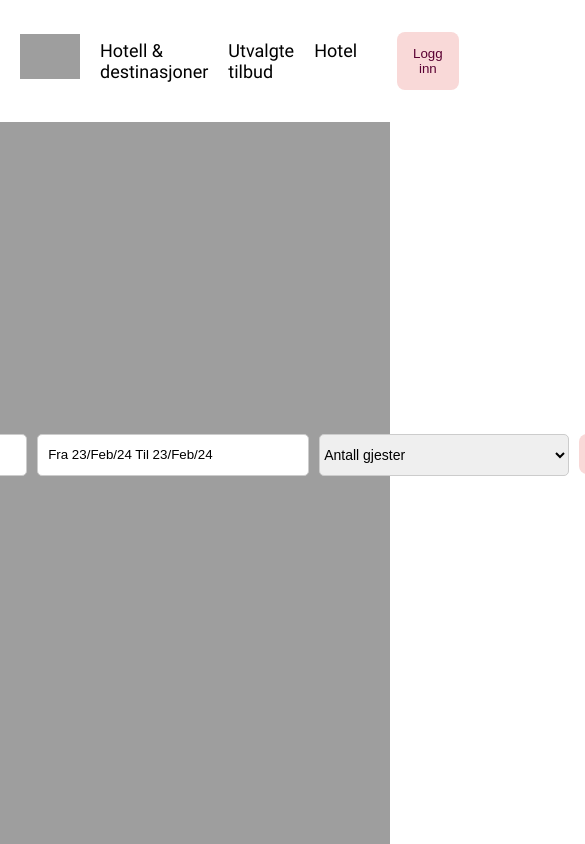
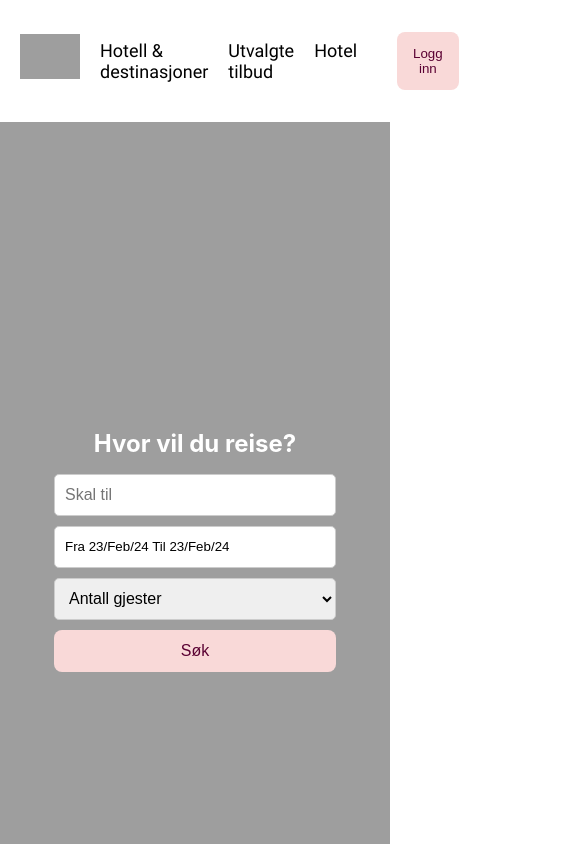
Before and after one commit to JanNordskog/StayfinderGruppe6, a React (Create React App) app in the folder frontend/: page / in a window 390 px wide. Shown: the top 844 px of the page, 585 px wide, since content can reach past the window. Built offline with nearby package versions, Linux system fonts and the light colour scheme.

Commit message:
Updated MainSearch.css making it fully responsive across all platforms

```diff
--- a/frontend/src/MainSearch.css
+++ b/frontend/src/MainSearch.css
@@ -1,5 +1,3 @@
-/* MainSearch.module.css */
-
 .MainSearch {
     display: flex;
     flex-direction: column;
@@ -7,15 +5,43 @@
     justify-content: center;
     padding: 20px;
     height: 800px;
+    background-repeat: no-repeat;
+    background-size: cover;
+    background-position: center;
 }
 
 .MainItems {
-    /* Your specific styles for MainItems */
+    text-align: center;
 }
 
 .MainItems form {
     display: flex;
     gap: 10px;
+    justify-content: center;
+    flex-wrap: wrap; /* Wrap items when necessary */
+}
+
+.MainItems h1 {
+    color: white;
+    font-size: 50px;
+    margin: 0;
+    padding: 1rem;
+    max-width: 90%;
+}
+
+/* Set uniform height and width for all form elements */
+.MainItems input[type="text"],
+.MainItems select,
+.MainItems .DateRangePicker, /* Replace with actual date range picker selector */
+.Søk button {
+    border-radius: 5px;
+    border: 1px solid #ccc;
+    font-size: 1rem;
+    padding: 10px;
+    height: 42px; /* Adjusted height */
+    width: 200px; /* Adjusted width */
+    box-sizing: border-box;
+    flex: none; /* Prevent flexing to fit content */
 }
 
 .Søk button {
@@ -24,59 +50,33 @@
     border: none;
     cursor: pointer;
     border-radius: .5rem;
-    height: 40px;
-    padding: 0.875rem 1rem;
     transition: 0.5s linear;
+    padding: 10px 15px; /* Adjusted padding */
 }
 
 .Søk button:hover {
     border-radius: 1.0rem;
 }
 
-.MainItems input[type="text"],
-.MainItems select {
-    border-radius: 5px;
-    border: 1px solid #ccc;
-    font-size: 14px;
-    width: 250px;
+@media (max-width: 768px) {
+    .MainItems form {
+        flex-direction: column; /* Stack items vertically */
+    }
 
+    .MainItems input[type="text"],
+    .MainItems select,
+    .MainItems .DateRangePicker, /* Replace with actual date range picker selector */
+    .Søk button {
+        width: 100%; /* Full width for smaller screens */
+    }
+
+    .MainItems h1 {
+        font-size: 2rem; /* Adjust font size */
+    }
 }
 
-.MainItems input[type="number"]::-webkit-inner-spin-button,
-.MainItems input[type="number"]::-webkit-outer-spin-button{
-    -webkit-appearance: none;
+@media (max-width: 480px) {
+    .MainItems h1 {
+        font-size: 1.5rem; /* Further adjust font size */
+    }
 }
-
-.MainItems input[type="submit"] {
-    padding: 10px 20px;
-    background-color: #4CAF50;
-    color: white;
-    border: none;
-    border-radius: 5px;
-    cursor: pointer;
-    height: 35px;
-}
-
-.MainItems input[type="submit"]:hover {
-    background-color: #45a049;
-}
-
-.MainItems h1 {
-    color: white;
-    font-family: "Main";
-    width: 900px;
-    font-size: 50px;
-    margin-left: -250px;
-    margin-top: -200px;
-    display: flex;
-    flex-direction: column;
-    align-items: left;
-}
-
-
-
-.MainSearch {
-    background-repeat: no-repeat;
-    background-size: cover;
-    background-position: center;
-}
--- a/frontend/src/components/DateRangeCalendar.css
+++ b/frontend/src/components/DateRangeCalendar.css
@@ -3,7 +3,7 @@ input {
     border-radius: 5px;
     border: 1px solid #ccc;
     height: 20px;
-    width: 250px;
+    width: 260px;
 }
 
 .DateRange {
```
